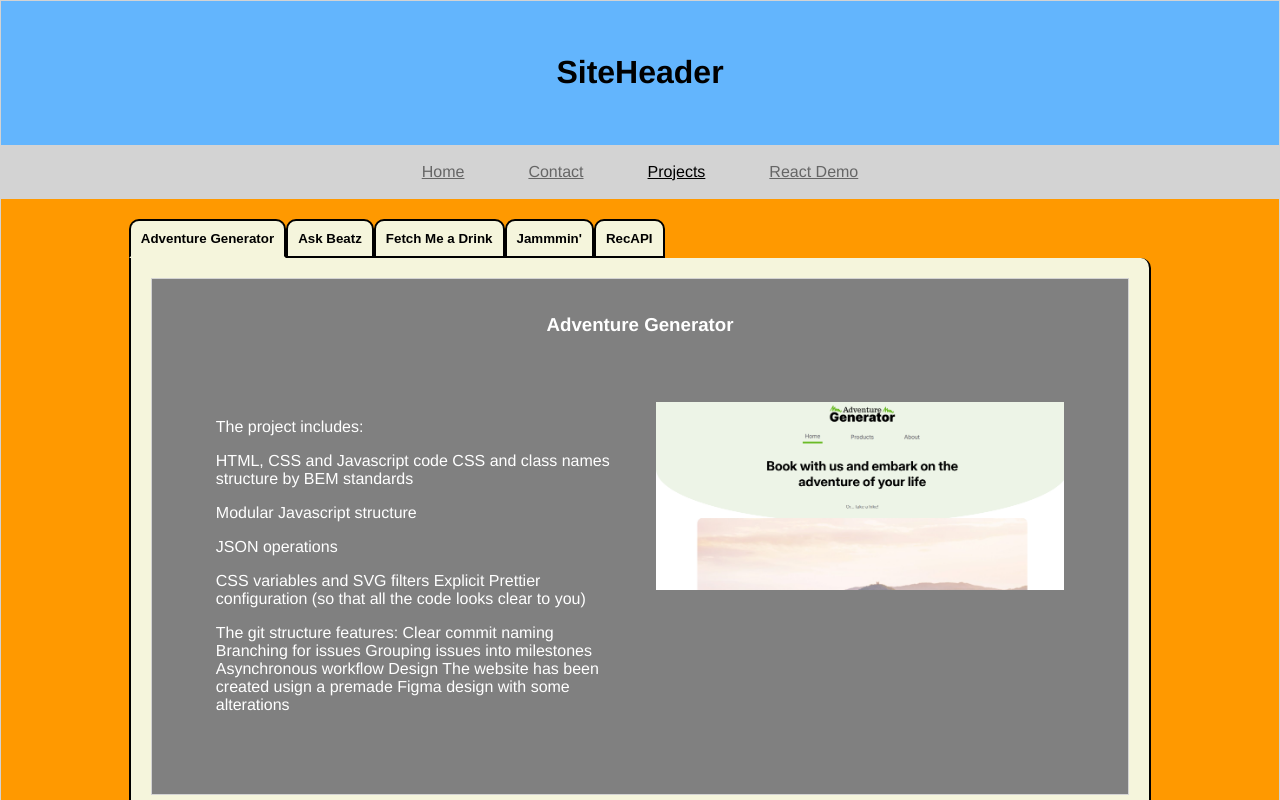
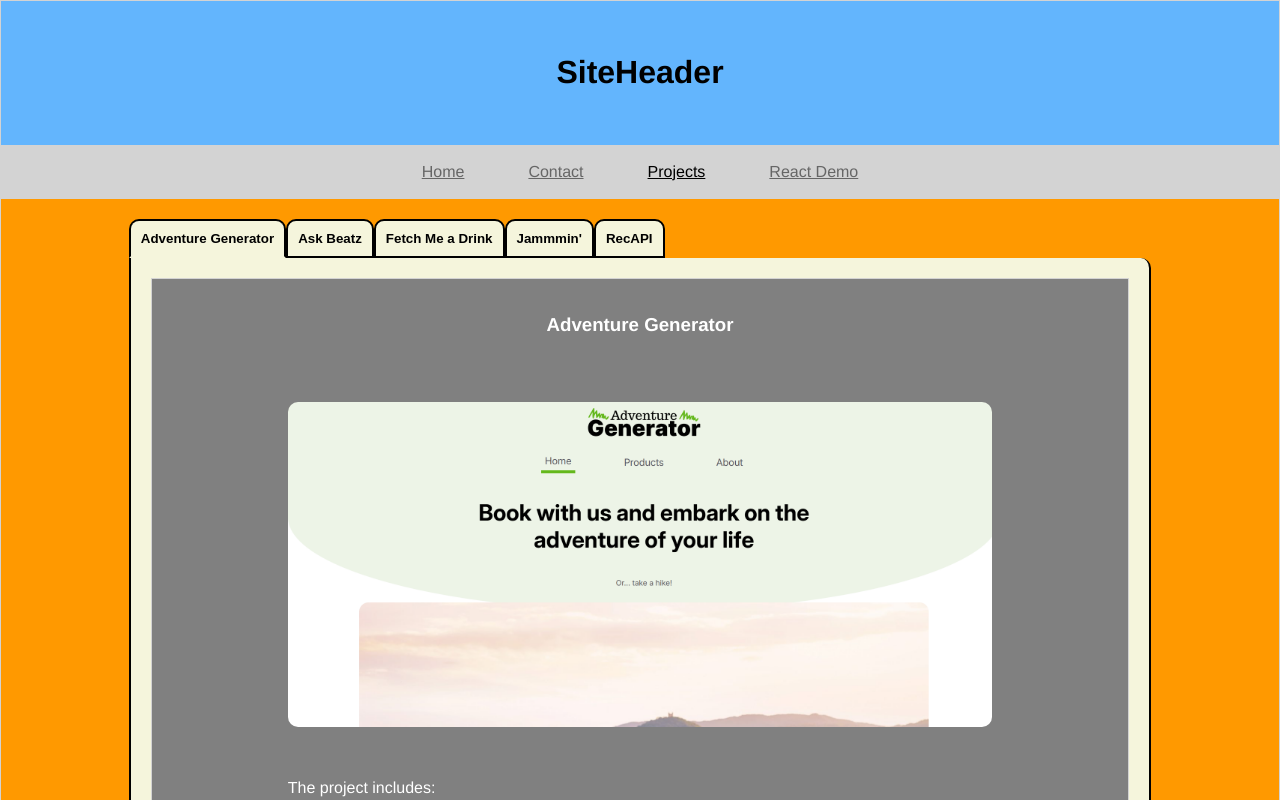
Before and after one commit to MattNightingale/TechNativeweek6reactchallenge, a React (Vite) app: page /projects in a window 1280 px wide. Shown: the top 800 px of the page. Built offline with nearby package versions, Linux system fonts and the light colour scheme.

Commit message:
layout changes to projects

```diff
--- a/src/components/Projects/Projects.module.css
+++ b/src/components/Projects/Projects.module.css
@@ -11,13 +11,14 @@
 
 .project {
     display: flex;
-    flex-direction: row;
-    justify-content: space-between;
+    flex-direction: column-reverse;
+    justify-content: center;
+    align-items: center;
     margin: 2rem;
 }
 
 .project__link {
-    width: 50%;
+    width: 80%;
     justify-content: center;
     align-items: center;
     margin: 1rem;
@@ -25,10 +26,11 @@
 
 .project__image {
     width: 100%;
+    border-radius: 10px;
 }
 
 .project__description {
-    width: 50%;
+    width: 80%;
     margin: 1rem;
 
 }
```
